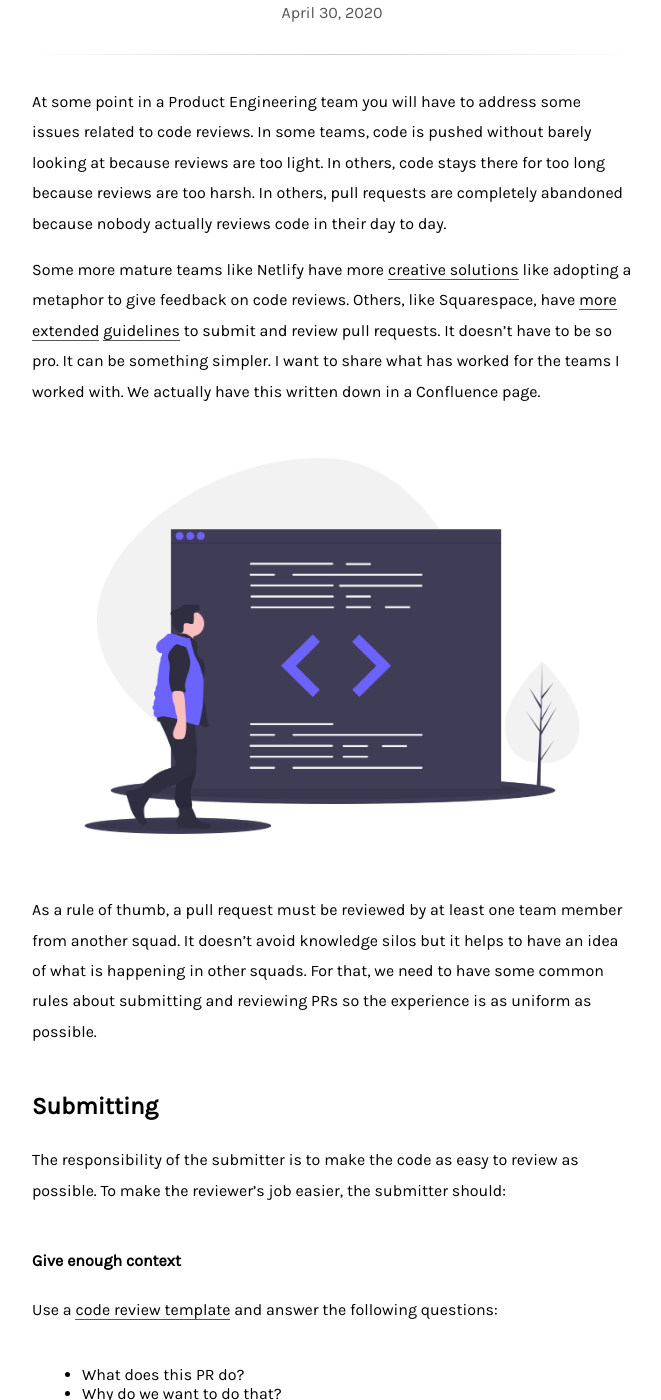
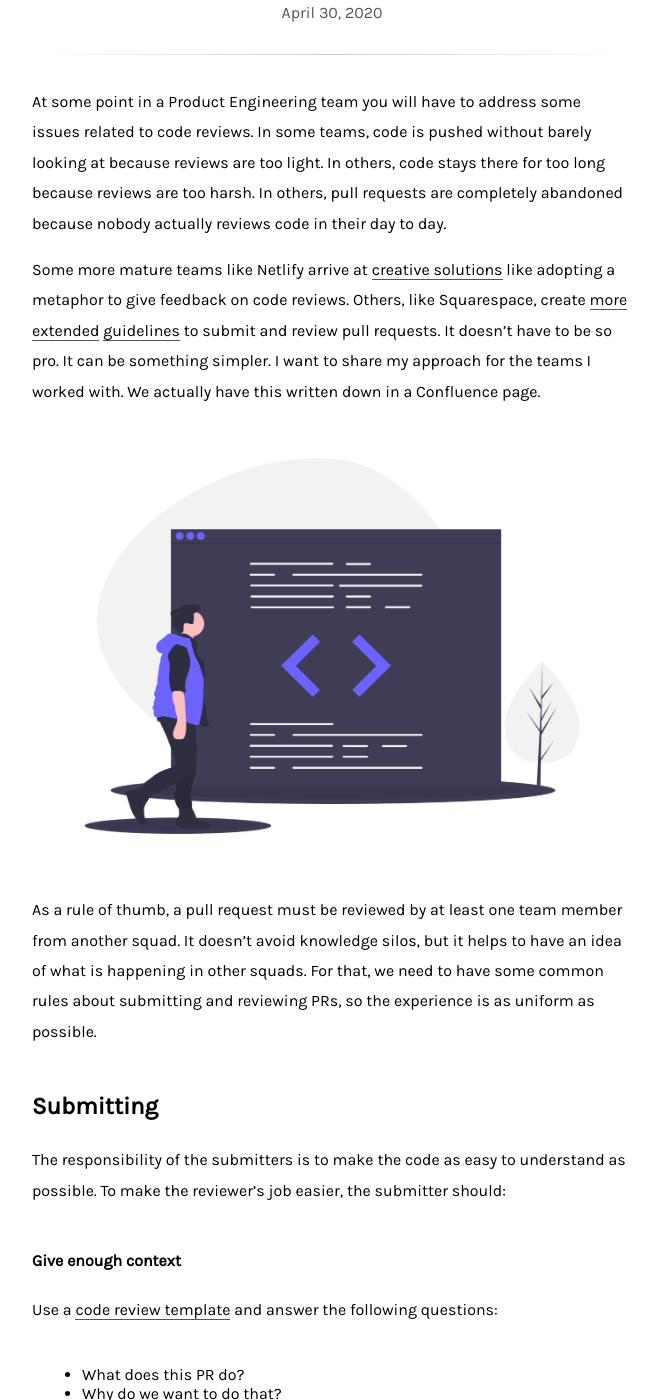
Before and after one commit to stanete/stanete.github.io, a Jekyll site: the page built from _posts/2020-04-30-improve-code-reviews.md, in a window 1280 px wide and 1400 px high, scrolled down 215 px. Shown: the whole window, without its empty margins (308-969 px from the left). Built offline with Jekyll 4.4.1, drawn with Linux system fonts in a browser that asks for light colours; comment, search, counter and statistics services are not loaded; some of the changed text lies outside the part shown.

Commit message:
Make some small changes to imrpove code reviews post

```diff
--- a/_posts/2020-04-30-improve-code-reviews.md
+++ b/_posts/2020-04-30-improve-code-reviews.md
@@ -8,15 +8,15 @@ image: /images/code_reviews.png
 
 At some point in a Product Engineering team you will have to address some issues related to code reviews. In some teams, code is pushed without barely looking at because reviews are too light. In others, code stays there for too long because reviews are too harsh. In others, pull requests are completely abandoned because nobody actually reviews code in their day to day.
 
-Some more mature teams like Netlify have more [creative solutions](https://www.netlify.com/blog/2020/03/05/feedback-ladders-how-we-encode-code-reviews-at-netlify/) like adopting a metaphor to give feedback on code reviews. Others, like Squarespace, have [more extended](https://engineering.squarespace.com/blog/2019/code-review-culture-part-2) [guidelines](https://engineering.squarespace.com/blog/2019/code-review-culture-part-1) to submit and review pull requests. It doesn't have to be so pro. It can be something simpler. I want to share what has worked for the teams I worked with. We actually have this written down in a Confluence page.
+Some more mature teams like Netlify arrive at [creative solutions](https://www.netlify.com/blog/2020/03/05/feedback-ladders-how-we-encode-code-reviews-at-netlify/) like adopting a metaphor to give feedback on code reviews. Others, like Squarespace, create [more extended](https://engineering.squarespace.com/blog/2019/code-review-culture-part-2) [guidelines](https://engineering.squarespace.com/blog/2019/code-review-culture-part-1) to submit and review pull requests. It doesn't have to be so pro. It can be something simpler. I want to share my approach for the teams I worked with. We actually have this written down in a Confluence page.
 
 ![](/images/code_reviews.png)
 
-As a rule of thumb, a pull request must be reviewed by at least one team member from another squad. It doesn't avoid knowledge silos but it helps to have an idea of what is happening in other squads. For that, we need to have some common rules about submitting and reviewing PRs so the experience is as uniform as possible.
+As a rule of thumb, a pull request must be reviewed by at least one team member from another squad. It doesn't avoid knowledge silos, but it helps to have an idea of what is happening in other squads. For that, we need to have some common rules about submitting and reviewing PRs, so the experience is as uniform as possible.
 
 ## Submitting
 
-The responsibility of the submitter is to make the code as easy to review as possible. To make the reviewer's job easier, the submitter should:
+The responsibility of the submitters is to make the code as easy to understand as possible. To make the reviewer's job easier, the submitter should:
 
 #### Give enough context
 
```
Also changed, not shown: other parts of _posts/2020-04-30-improve-code-reviews.md (+7 -5 lines), about.md (+1 -1 lines).
